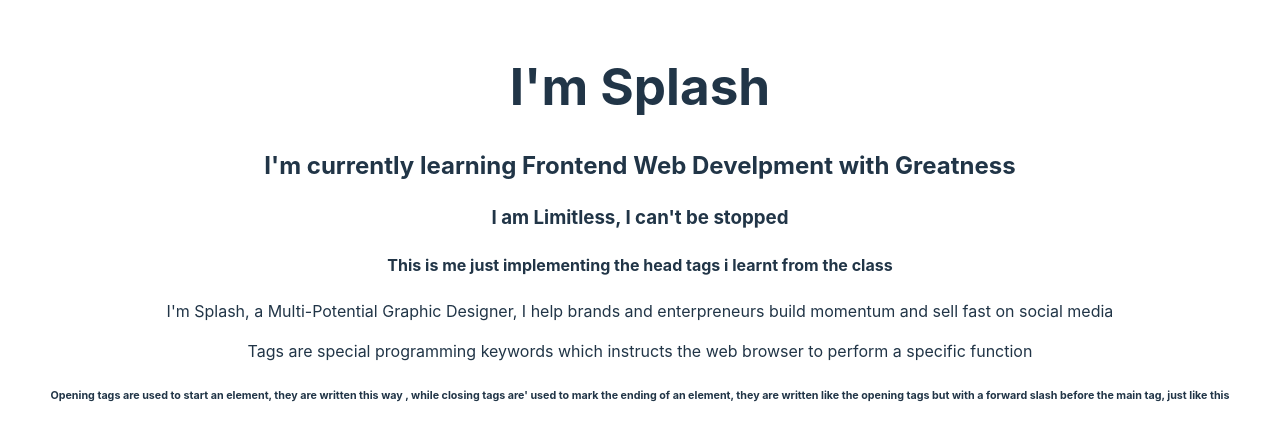
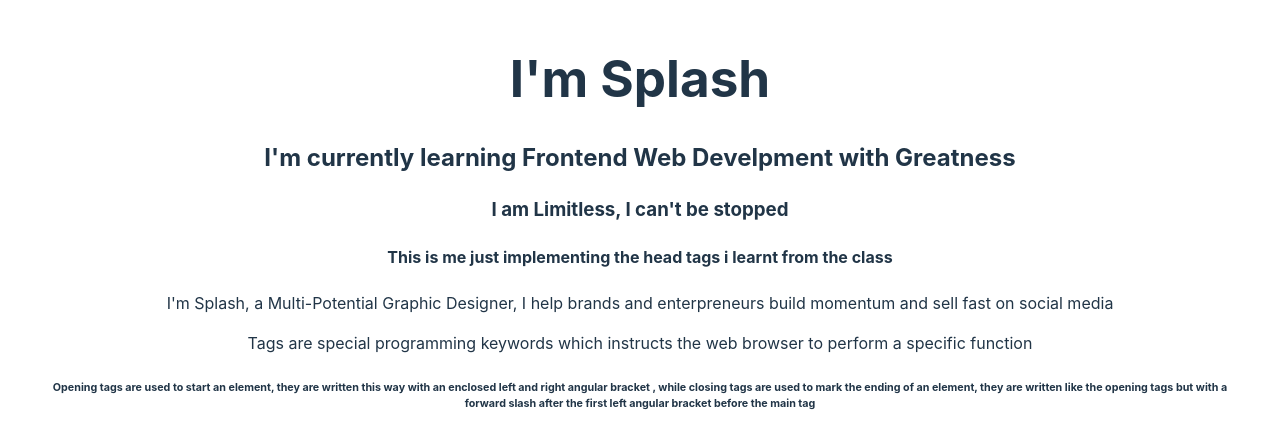
Before and after one commit to splashgfx/FrontEnd, a React (Vite) app: page / in a window 1280 px wide. Shown: the part 174-622 px from the top of the page. Built offline with nearby package versions, Linux system fonts and the light colour scheme.

Commit message:
practicingtags

```diff
--- a/src/App.jsx
+++ b/src/App.jsx
@@ -15,9 +15,9 @@ function App() {
       <p>Tags are special programming keywords which instructs the web browser to perform a specific
         function</p>
 
-        <h6>Opening tags are used to start an element, they are written this way <>, while closing tags are'
-        used to mark the ending of an element, they are written like the opening tags but with a forward slash
-        before the main tag, just like this </> </h6>
+        <h6>Opening tags are used to start an element, they are written this way with an enclosed left and right
+          angular bracket , while closing tags are used to mark the ending of an element, they are written
+          like the opening tags but with a forward slash after the first left angular bracket before the main tag</h6>
 
     </>
   )
```
